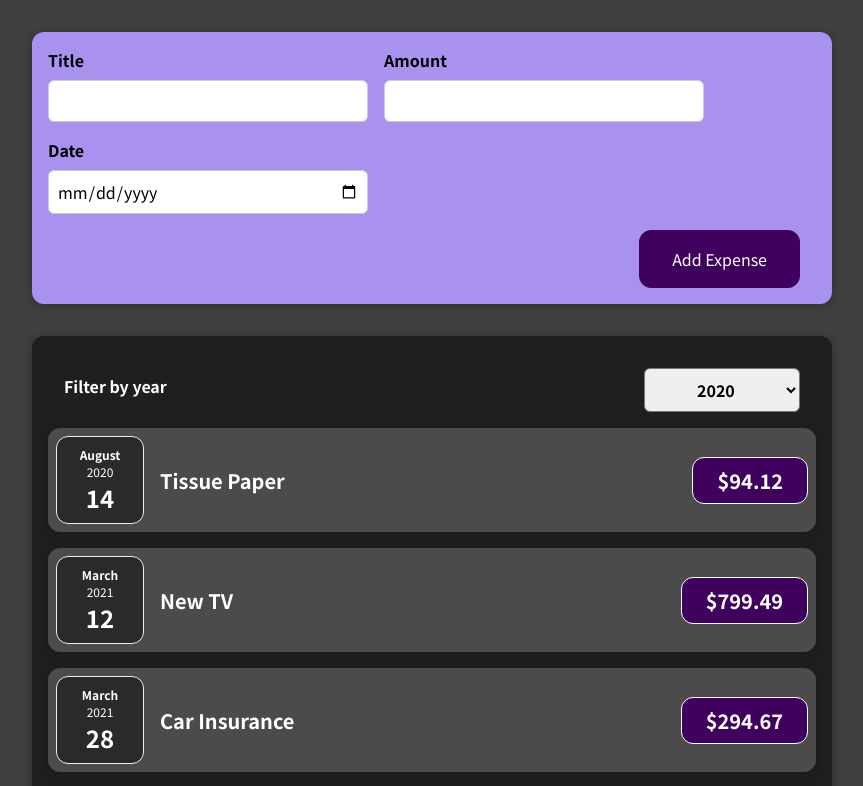
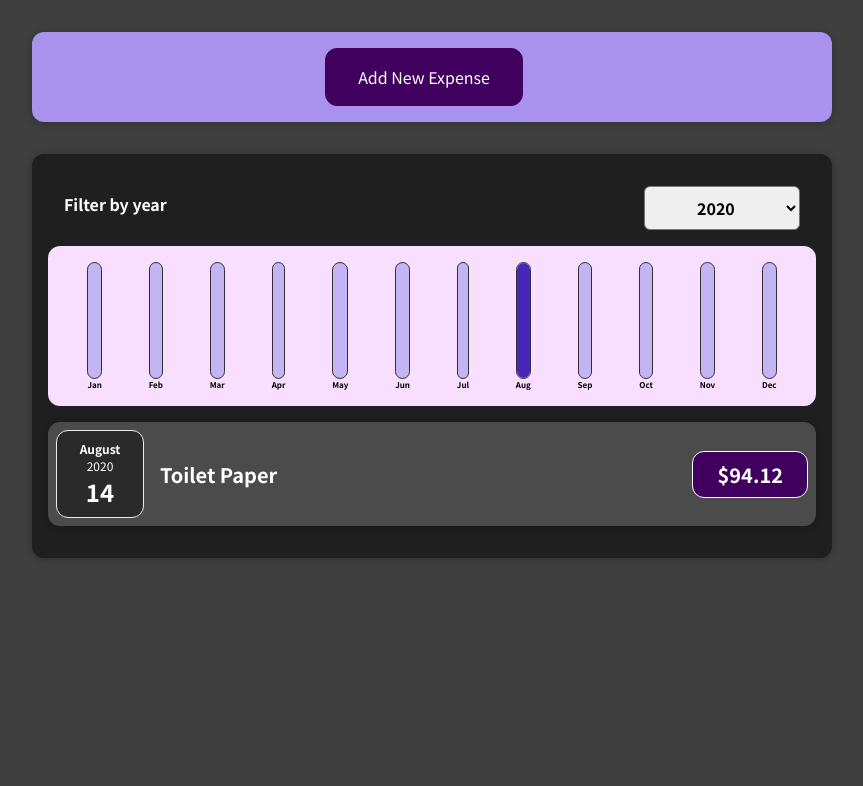
Before and after one commit to areebLogic/Expense-Manager-reactJS, a React (Create React App) app: page / in a window 1280 px wide. Shown: the top 786 px of the page, without its empty margins (208-1071 px from the left). Built offline with nearby package versions, Linux system fonts and the light colour scheme.

Commit message:
Project Finished

```diff
--- a/src/App.js
+++ b/src/App.js
@@ -1,13 +1,12 @@
-import React, {useState} from 'react';
+import React, { useState } from 'react';
 
 import NewExpense from './components/NewExpense/NewExpense';
 import Expenses from './components/Expenses/Expenses';
 
-
 const DUMMY_EXPENSES = [
   {
     id: 'e1',
-    title: 'Tissue Paper',
+    title: 'Toilet Paper',
     amount: 94.12,
     date: new Date(2020, 7, 14),
   },
@@ -27,18 +26,13 @@
 ];
 
 const App = () => {
-  const [expenses, setExpenses]=useState(DUMMY_EXPENSES);
+  const [expenses, setExpenses] = useState(DUMMY_EXPENSES);
 
-
-  const addExpenseHandler = expense => {
-    setExpenses(prevExpenses=>{
-      return [expense,...prevExpenses]
+  const addExpenseHandler = (expense) => {
+    setExpenses((prevExpenses) => {
+      return [expense, ...prevExpenses];
     });
   };
-  // setExpenses([
-  //   ...expenses,
-  //   expense
-  // ])
 
   // return React.createElement(
   //   'div',
@@ -53,6 +47,6 @@
       <Expenses items={expenses} />
     </div>
   );
-}
+};
 
 export default App;
--- /dev/null
+++ b/src/components/Chart/Chart.css
@@ -0,0 +1,9 @@
+.chart {
+  padding: 1rem;
+  border-radius: 12px;
+  background-color: #f8dfff;
+  text-align: center;
+  display: flex;
+  justify-content: space-around;
+  height: 10rem;
+}
--- /dev/null
+++ b/src/components/Chart/Chart.js
@@ -0,0 +1,24 @@
+import React from 'react';
+
+import ChartBar from './ChartBar';
+import './Chart.css';
+
+const Chart = (props) => {
+  const dataPointValues = props.dataPoints.map(dataPoint => dataPoint.value);
+  const totalMaximum = Math.max(...dataPointValues);
+
+  return (
+    <div className='chart'>
+      {props.dataPoints.map((dataPoint) => (
+        <ChartBar
+          key={dataPoint.label}
+          value={dataPoint.value}
+          maxValue={totalMaximum}
+          label={dataPoint.label}
+        />
+      ))}
+    </div>
+  );
+};
+
+export default Chart;
--- /dev/null
+++ b/src/components/Chart/ChartBar.css
@@ -0,0 +1,30 @@
+.chart-bar {
+  height: 100%;
+  display: flex;
+  flex-direction: column;
+  align-items: center;
+}
+
+.chart-bar__inner {
+  height: 100%;
+  width: 100%;
+  border: 1px solid #313131;
+  border-radius: 12px;
+  background-color: #c3b4f3;
+  overflow: hidden;
+  display: flex;
+  flex-direction: column;
+  justify-content: flex-end;
+}
+
+.chart-bar__fill {
+  background-color: #4826b9;
+  width: 100%;
+  transition: all 0.3s ease-out;
+}
+
+.chart-bar__label {
+  font-weight: bold;
+  font-size: 0.5rem;
+  text-align: center;
+}
--- /dev/null
+++ b/src/components/Chart/ChartBar.js
@@ -0,0 +1,25 @@
+import React from 'react';
+
+import './ChartBar.css';
+
+const ChartBar = (props) => {
+  let barFillHeight = '0%';
+
+  if (props.maxValue > 0) {
+    barFillHeight = Math.round((props.value / props.maxValue) * 100) + '%';
+  }
+
+  return (
+    <div className='chart-bar'>
+      <div className='chart-bar__inner'>
+        <div
+          className='chart-bar__fill'
+          style={{ height: barFillHeight }}
+        ></div>
+      </div>
+      <div className='chart-bar__label'>{props.label}</div>
+    </div>
+  );
+};
+
+export default ChartBar;
--- a/src/components/Expenses/ExpenseItem.js
+++ b/src/components/Expenses/ExpenseItem.js
@@ -6,6 +6,7 @@
 
 const ExpenseItem = (props) => {
   return (
+    <li>
       <Card className='expense-item'>
         <ExpenseDate date={props.date} />
         <div className='expense-item__description'>
@@ -13,7 +14,8 @@
           <div className='expense-item__price'>${props.amount}</div>
         </div>
       </Card>
+    </li>
   );
-}
+};
 
 export default ExpenseItem;
--- a/src/components/Expenses/Expenses.js
+++ b/src/components/Expenses/Expenses.js
@@ -1,41 +1,31 @@
-import React, { useState } from "react";
+import React, { useState } from 'react';
 
-import ExpenseItem from "./ExpenseItem";
-import Card from "../UI/Card";
-import ExpensesFilter from "./ExpensesFilter";
-import "./Expenses.css";
+import Card from '../UI/Card';
+import ExpensesFilter from './ExpensesFilter';
+import ExpensesList from './ExpensesList';
+import ExpensesChart from './ExpensesChart';
+import './Expenses.css';
 
 const Expenses = (props) => {
-  const [filteredYear, setFilteredYear] = useState("2020");
+  const [filteredYear, setFilteredYear] = useState('2020');
 
   const filterChangeHandler = (selectedYear) => {
     setFilteredYear(selectedYear);
   };
 
-  const filteredExpenses= props.items.filter((expense)=>{
-    return expense.date.getFullYear().toString()  ===filteredYear;
+  const filteredExpenses = props.items.filter((expense) => {
+    return expense.date.getFullYear().toString() === filteredYear;
   });
-
-  let expensesContent = <p>No expenses found.</p>
-
-  //Continue from here
 
   return (
     <div>
-      <Card className="expenses">
+      <Card className='expenses'>
         <ExpensesFilter
           selected={filteredYear}
           onChangeFilter={filterChangeHandler}
         />
-        {props.items.map((expense) => (
-          <ExpenseItem
-            key={expense.id}
-            title={expense.title}
-            amount={expense.amount}
-            date={expense.date}
-          />
-        ))}
-
+        <ExpensesChart expenses={filteredExpenses} />
+        <ExpensesList items={filteredExpenses} />
       </Card>
     </div>
   );
--- /dev/null
+++ b/src/components/Expenses/ExpensesChart.js
@@ -0,0 +1,29 @@
+import React from 'react';
+
+import Chart from '../Chart/Chart';
+
+const ExpensesChart = (props) => {
+  const chartDataPoints = [
+    { label: 'Jan', value: 0 },
+    { label: 'Feb', value: 0 },
+    { label: 'Mar', value: 0 },
+    { label: 'Apr', value: 0 },
+    { label: 'May', value: 0 },
+    { label: 'Jun', value: 0 },
+    { label: 'Jul', value: 0 },
+    { label: 'Aug', value: 0 },
+    { label: 'Sep', value: 0 },
+    { label: 'Oct', value: 0 },
+    { label: 'Nov', value: 0 },
+    { label: 'Dec', value: 0 },
+  ];
+
+  for (const expense of props.expenses) {
+    const expenseMonth = expense.date.getMonth(); // starting at 0 => January => 0
+    chartDataPoints[expenseMonth].value += expense.amount;
+  }
+
+  return <Chart dataPoints={chartDataPoints} />;
+};
+
+export default ExpensesChart;
--- /dev/null
+++ b/src/components/Expenses/ExpensesList.css
@@ -0,0 +1,9 @@
+.expenses-list {
+  list-style: none;
+  padding: 0;
+}
+
+.expenses-list__fallback {
+  color: white;
+  text-align: center;
+}
--- /dev/null
+++ b/src/components/Expenses/ExpensesList.js
@@ -0,0 +1,25 @@
+import React from 'react';
+
+import ExpenseItem from './ExpenseItem';
+import './ExpensesList.css';
+
+const ExpensesList = (props) => {
+  if (props.items.length === 0) {
+    return <h2 className='expenses-list__fallback'>Found no expenses.</h2>;
+  }
+
+  return (
+    <ul className='expenses-list'>
+      {props.items.map((expense) => (
+        <ExpenseItem
+          key={expense.id}
+          title={expense.title}
+          amount={expense.amount}
+          date={expense.date}
+        />
+      ))}
+    </ul>
+  );
+};
+
+export default ExpensesList;
--- a/src/components/NewExpense/ExpenseForm.js
+++ b/src/components/NewExpense/ExpenseForm.js
@@ -87,6 +87,7 @@
         </div>
       </div>
       <div className='new-expense__actions'>
+        <button type="button" onClick={props.onCancel}>Cancel</button>
         <button type='submit'>Add Expense</button>
       </div>
     </form>
--- a/src/components/NewExpense/NewExpense.js
+++ b/src/components/NewExpense/NewExpense.js
@@ -1,20 +1,39 @@
-import React from 'react';
+import React, { useState } from 'react';
 
 import ExpenseForm from './ExpenseForm';
 import './NewExpense.css';
 
 const NewExpense = (props) => {
+  const [isEditing, setIsEditing] = useState(false);
+
   const saveExpenseDataHandler = (enteredExpenseData) => {
     const expenseData = {
       ...enteredExpenseData,
-      id: Math.random().toString()
+      id: Math.random().toString(),
     };
     props.onAddExpense(expenseData);
+    setIsEditing(false);
+  };
+
+  const startEditingHandler = () => {
+    setIsEditing(true);
+  };
+
+  const stopEditingHandler = () => {
+    setIsEditing(false);
   };
 
   return (
     <div className='new-expense'>
-      <ExpenseForm onSaveExpenseData={saveExpenseDataHandler} />
+      {!isEditing && (
+        <button onClick={startEditingHandler}>Add New Expense</button>
+      )}
+      {isEditing && (
+        <ExpenseForm
+          onSaveExpenseData={saveExpenseDataHandler}
+          onCancel={stopEditingHandler}
+        />
+      )}
     </div>
   );
 };
```
Also changed, not shown: 1 other file (tests, documents, lock files or other folders). Lines whose indentation alone changed are shown as unchanged.
